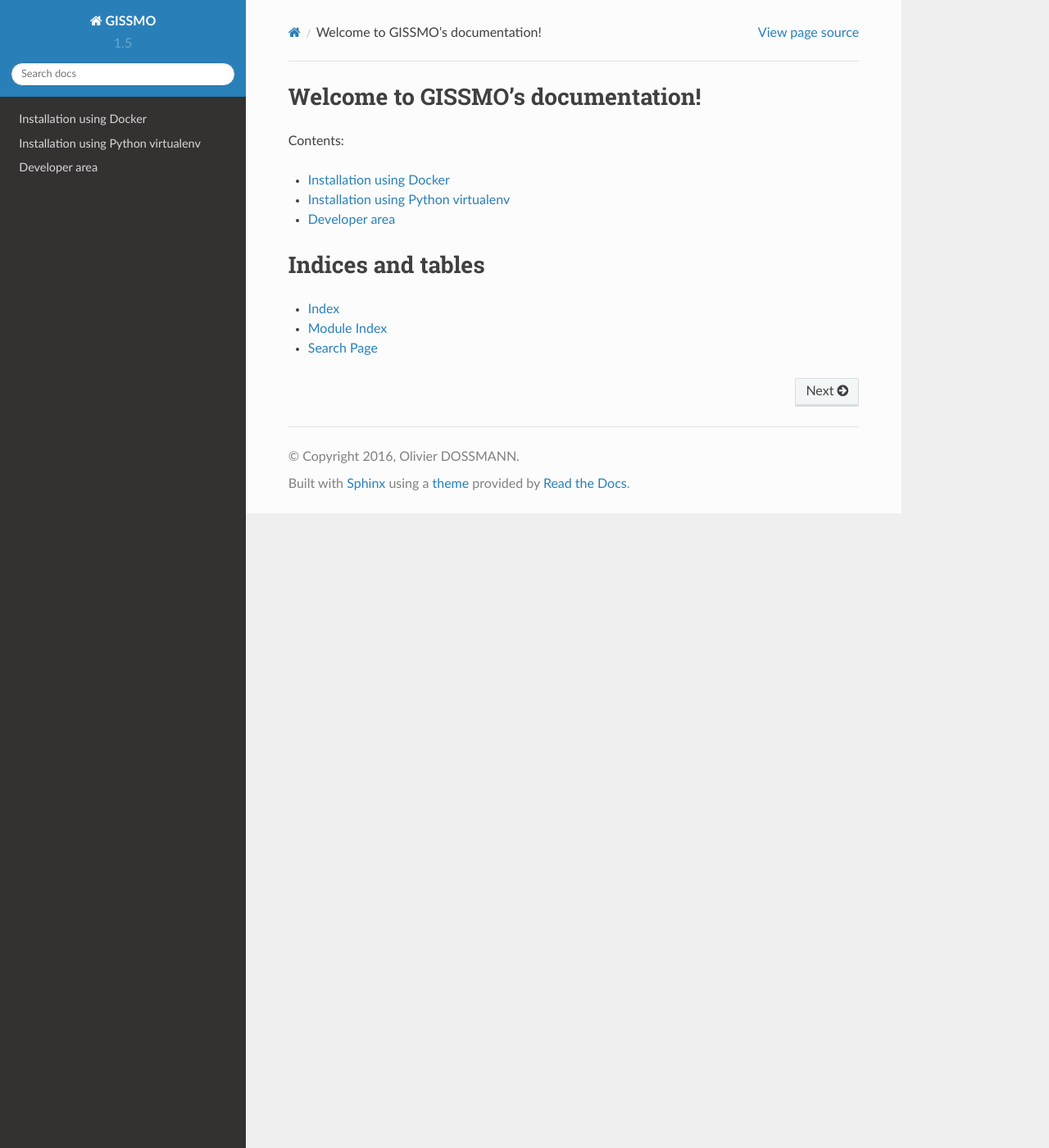
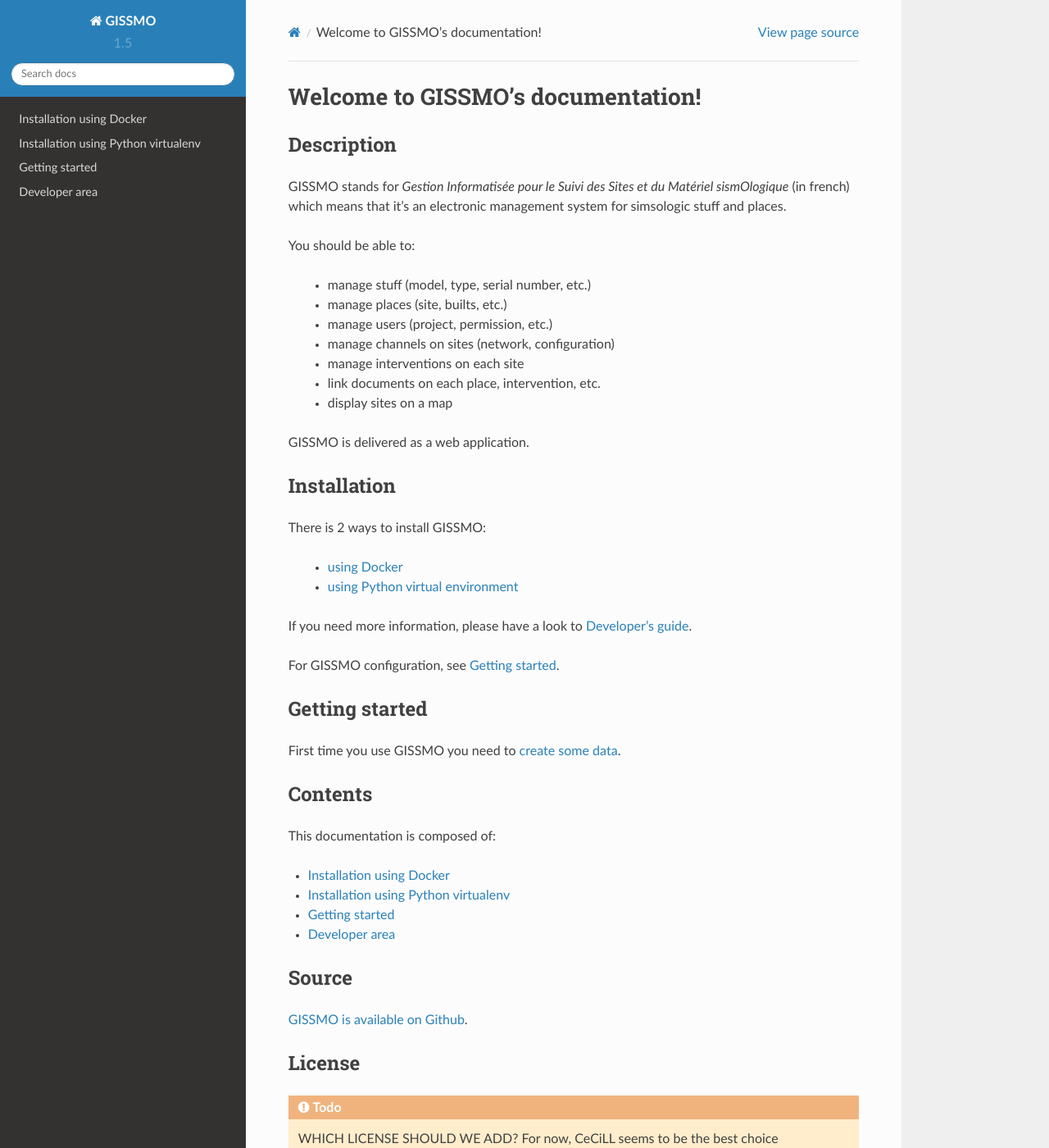
Before and after one commit to Paysdesmerveilles/gissmo, a Sphinx documentation site: the page built from docs/index.rst, in a window 1280 px wide and 1400 px high. Shown: the whole window at 82% size. Built offline with Sphinx 7.4.7 and the Read the Docs theme 2.0.0, drawn with Linux system fonts in a browser that asks for light colours; some of the changed text lies outside the part shown.

Commit message:
[IMP] Documentation: Improve homepage layout

```diff
--- a/docs/index.rst
+++ b/docs/index.rst
@@ -6,15 +6,86 @@
 Welcome to GISSMO's documentation!
 ==================================
 
-Contents:
+Description
+-----------
+
+GISSMO stands for *Gestion Informatisée pour le Suivi des Sites et du Matériel sismOlogique* (in french) which means that it's an electronic management system for simsologic stuff and places.
+
+You should be able to:
+
+  * manage stuff (model, type, serial number, etc.)
+  * manage places (site, builts, etc.)
+  * manage users (project, permission, etc.)
+  * manage channels on sites (network, configuration)
+  * manage interventions on each site
+  * link documents on each place, intervention, etc.
+  * display sites on a map
+
+GISSMO is delivered as a web application.
+
+Installation
+------------
+
+There is 2 ways to install GISSMO:
+
+  * :doc:`using Docker <installation_docker>`
+  * :doc:`using Python virtual environment <installation_venv>`
+
+If you need more information, please have a look to :doc:`Developer's guide <development>`.
+
+For GISSMO configuration, see :ref:`getting_started`.
+
+.. _getting_started:
+
+Getting started
+---------------
+
+First time you use GISSMO you need to :doc:`create some data <getting_started>`.
+
+Contents
+--------
+
+This documentation is composed of:
 
 .. toctree::
    :maxdepth: 2
 
    installation_docker
    installation_venv
+   getting_started
    development
 
+Source
+------
+
+`GISSMO is available on Github`_.
+
+.. _GISSMO is available on Github: http://github.com/eost/gissmo/
+
+License
+-------
+
+.. todo::
+
+   WHICH LICENSE SHOULD WE ADD? For now, CeCiLL seems to be the best choice
+
+Community
+---------
+
+Join us on IRC: `#gissmo on freenode`_.
+
+.. _#gissmo on freenode: http://webchat.freenode.net?channels=%23gissmo
+
+Contributors
+------------
+
+  * `Olivier DOSSMANN`_
+  * `Fabien ENGELS`_
+  * `Martin DUTIL`_
+
+.. _Olivier DOSSMANN: http://github.com/blankoworld
+.. _Fabien ENGELS: http://github.com/fabienengels
+.. _Martin DUTIL: http://github.com/mdutil
 
 Indices and tables
 ==================
```
Also changed, not shown: docs/getting_started.rst (added, +13 -0 lines).
